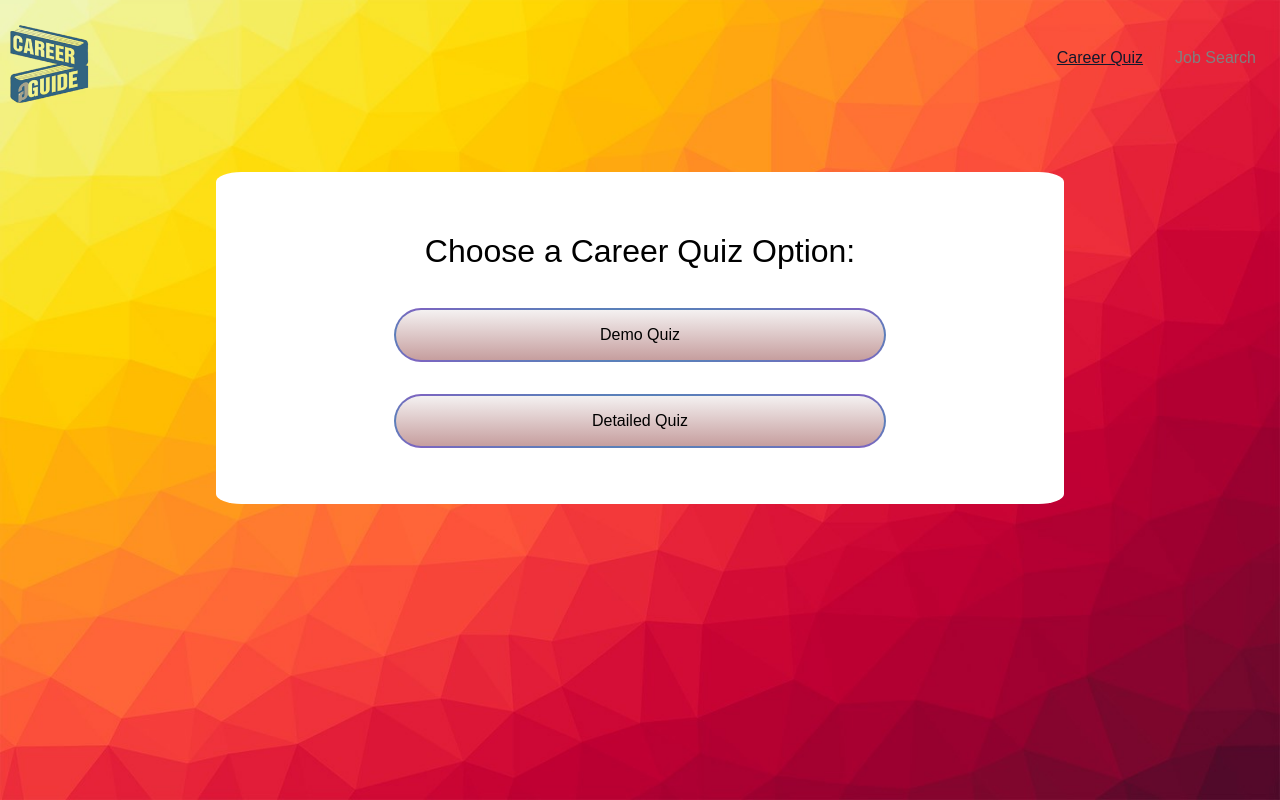
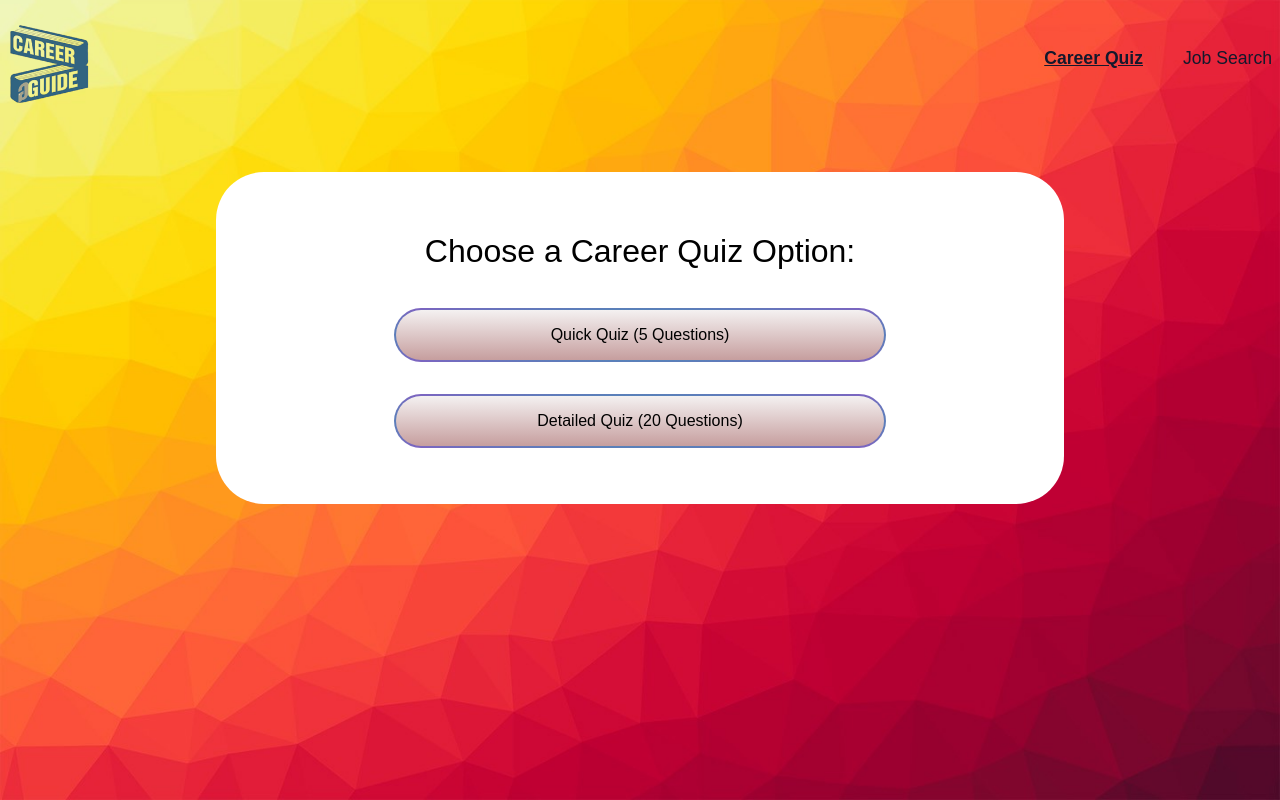
Before and after one commit to QurayshSaif/career-guide, a React (Create React App) app: page / in a window 1280 px wide. Built offline with nearby package versions, Linux system fonts and the light colour scheme; a web font is replaced by a local one.

Commit message:
adjusted margins and borders of components

```diff
--- a/src/App.jsx
+++ b/src/App.jsx
@@ -14,7 +14,7 @@ function App() {
         <Routes>
           <Route path="/" element={<QuizOptions />} />
           <Route path="/career-quiz" element={<CareerTest />} />
-          <Route path="/demo-career-quiz" element={<DemoCareerTest />} />
+          <Route path="/quick-career-quiz" element={<DemoCareerTest />} />
           <Route path="/job-search" element={<JobSearch />} />
         </Routes>
       </BrowserRouter>
--- a/src/app.scss
+++ b/src/app.scss
@@ -1,7 +1,6 @@
 @import url("https://fonts.googleapis.com/css2?family=Anek+Malayalam:wght@100;200;300;400;500;600;700;800&display=swap");
 body {
   font-family: "Anek Malayalam", sans-serif;
-  // background: linear-gradient(90.04deg, #bd75bd 0.03%, #fc9eae 99.96%);
   background-image: url("./assets/background.jpg");
   background-repeat: no-repeat;
   background-size: cover;
--- a/src/components/CareerTest/CareerTest.jsx
+++ b/src/components/CareerTest/CareerTest.jsx
@@ -148,14 +148,20 @@ export default function CareerTest() {
               <p className="quiz__result-text">
                 Top fields based on your answers:
               </p>
-              <ul className="quiz__result-list">
+              <ol className="quiz__result-list">
                 {getTopFields().map((field) => (
                   <li className="quiz__result-item" key={field}>
                     {field}
                   </li>
                 ))}
-              </ul>
+              </ol>
+              <div className="quiz__job-search">
+                <Link to="/job-search" state={{ values: getTopFields() }}>
+                  Job Search
+                </Link>
+              </div>
               <PieChart
+                className="quiz__pie-chart"
                 data={data}
                 label={({ dataEntry }) => dataEntry.label}
                 labelStyle={{
@@ -163,12 +169,9 @@ export default function CareerTest() {
                   fontFamily: "sans-serif",
                   fill: "#000",
                   fontWeight: "bold",
+                  fontSize: "0.15rem",
                 }}
               />
-
-              <Link to="/job-search" state={{ values: getTopFields() }}>
-                Job Search
-              </Link>
             </div>
           )}
         </div>
--- a/src/components/CareerTest/CareerTest.scss
+++ b/src/components/CareerTest/CareerTest.scss
@@ -8,18 +8,18 @@
   color: #11052c;
   margin: 3rem 2rem;
   padding: 0.5rem 0;
-  border-radius: 5%;
+  border-radius: 3rem;
 
   @include tablet {
     margin: 3rem 8rem;
   }
 
   @include desktop {
-    margin: 3rem 19rem;
+    margin: 3rem 10rem;
   }
 
   &__container {
-    padding: 0rem 5rem;
+    padding: 0rem 3.5rem;
   }
 
   &__question {
@@ -81,14 +81,29 @@
     margin-bottom: 0.5rem;
   }
 
-  &__result-list {
-    list-style: none;
-    margin: 0;
-    padding: 0;
-  }
-
   &__result-item {
     font-size: 1.2rem;
     margin-bottom: 0.5rem;
   }
+
+  &__job-search {
+    background-color: #564caf;
+    width: 95%;
+    margin: 1rem 0;
+    border-radius: 10px;
+    border: none;
+    color: white;
+    padding: 0.5rem 1rem;
+    text-align: center;
+    text-decoration: none;
+    display: inline-block;
+    font-size: 1rem;
+    cursor: pointer;
+  }
+
+  &__pie-chart {
+    max-width: 32rem;
+    margin: 1rem auto;
+    display: block;
+  }
 }
--- a/src/components/Header/Header.jsx
+++ b/src/components/Header/Header.jsx
@@ -7,7 +7,7 @@ const Header = () => {
   const isQuiz =
     location.pathname.startsWith("/career-quiz") ||
     location.pathname === "/" ||
-    location.pathname === "/demo-career-quiz";
+    location.pathname === "/quick-career-quiz";
   const isCareerDetails = location.pathname.startsWith("/job-search");
 
   return (
--- a/src/components/Header/Header.scss
+++ b/src/components/Header/Header.scss
@@ -7,8 +7,6 @@ a {
   margin: auto 0;
 }
 .header {
-  // background: rgb(202, 200, 86);
-
   &__contents {
     display: flex;
     flex-direction: column;
@@ -35,18 +33,20 @@ a {
   }
 
   &__nav {
-    display: inline-flex;
+    display: flex;
     gap: 10rem;
     margin-bottom: 1rem;
+    font-size: 1.1rem;
     @include tablet {
       width: auto;
-      gap: 1rem;
+      gap: 2.5rem;
     }
   }
 
   &__active {
     text-decoration: underline;
     color: $black;
+    font-weight: bold;
     &:hover {
       text-decoration: underline;
     }
@@ -54,13 +54,9 @@ a {
 
   &__inactive {
     background: none;
-    color: grey;
+    color: $black;
     text-decoration: none;
     text-transform: capitalize;
-
-    @include tablet {
-      padding: 1rem;
-    }
 
     &:hover {
       color: $white;
--- a/src/components/QuizOptions/QuizOptions.jsx
+++ b/src/components/QuizOptions/QuizOptions.jsx
@@ -5,11 +5,11 @@ export default function QuizOptions() {
   return (
     <div className="quiz-length">
       <h1 className="quiz-length__title">Choose a Career Quiz Option:</h1>
-      <Link className="quiz-length__option" to="/demo-career-quiz">
-        <div className="quiz-length__text">Demo Quiz</div>
+      <Link className="quiz-length__option" to="/quick-career-quiz">
+        <div className="quiz-length__text">Quick Quiz (5 Questions)</div>
       </Link>
       <Link className="quiz-length__option" to="/career-quiz">
-        <div className="quiz-length__text">Detailed Quiz</div>
+        <div className="quiz-length__text">Detailed Quiz (20 Questions)</div>
       </Link>
     </div>
   );
--- a/src/components/QuizOptions/QuizOptions.scss
+++ b/src/components/QuizOptions/QuizOptions.scss
@@ -4,7 +4,7 @@
   background-color: white;
   margin: 3rem 2rem;
   padding: 2.5rem 0;
-  border-radius: 3%;
+  border-radius: 3rem;
   display: flex;
   flex-direction: column;
   justify-content: center;
```
